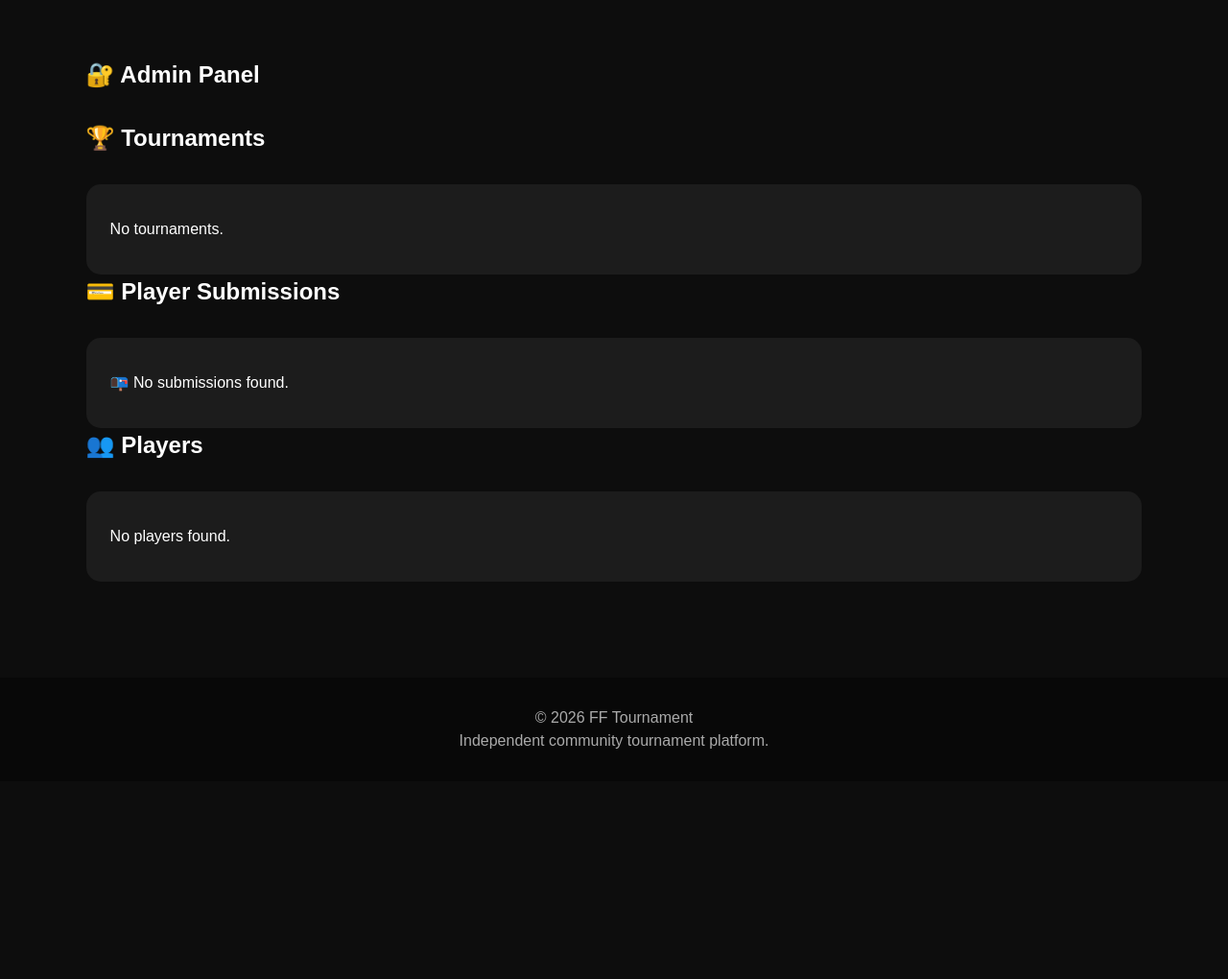
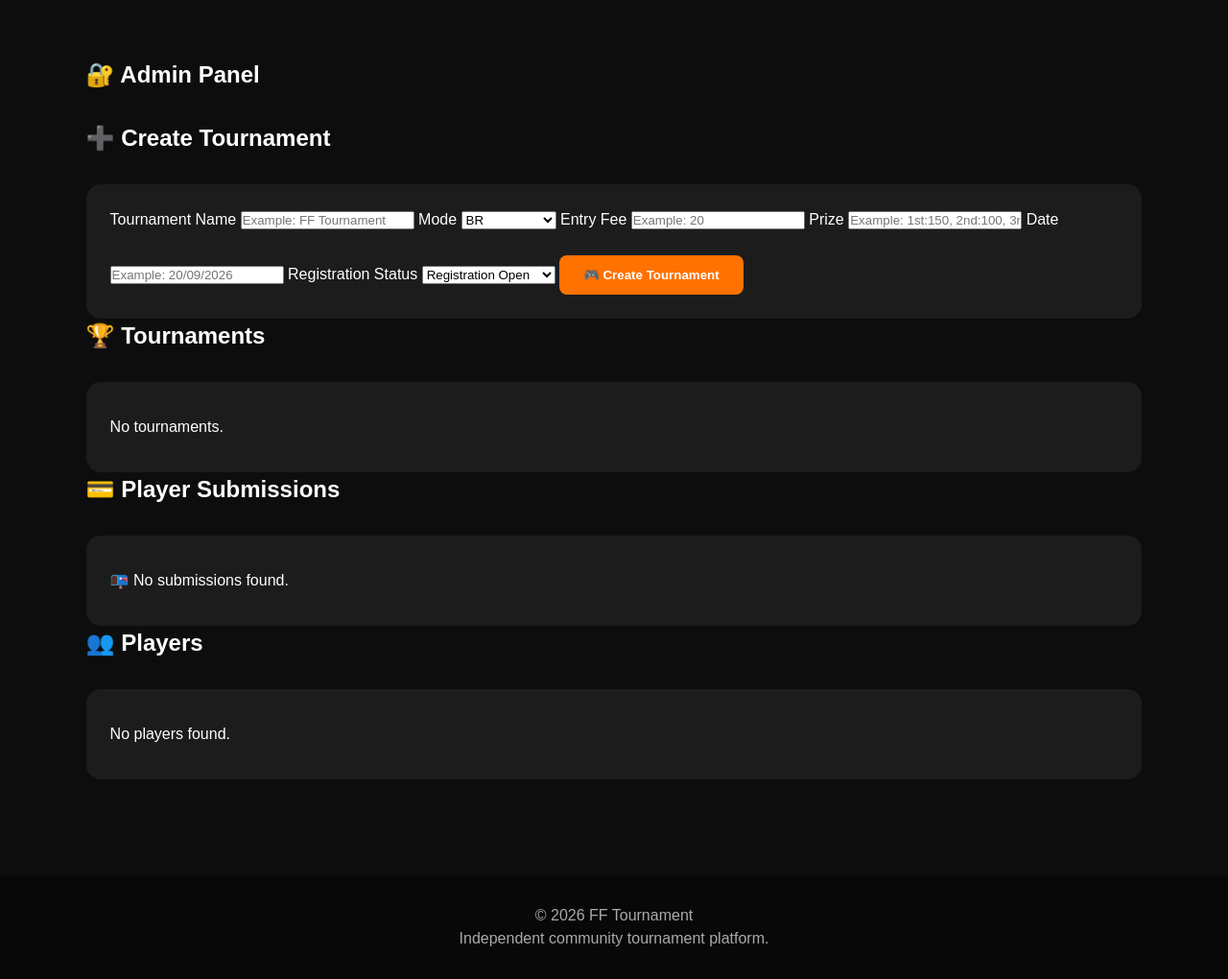
Before and after one commit to workload139-creator/Freefire-touranament, a Flask app: page /admin in a window 1280 px wide. Shown: the part 69-1089 px from the top of the page at 96% size. Before the commit the page ends 849 px from the top, so only its background shows below. Run offline with Flask 3, Linux system fonts and the light colour scheme; the visitor is signed in with stand-in values (Sample User, id 1); data that the repository does not hold is empty; some libraries are stand-ins or nearby versions.

Commit message:
Add tournament creation form to admin panel
Added a form to create tournaments with fields for name, mode, entry fee, prize, date, and registration status. Updated various sections for better organization and clarity.

```diff
--- a/templates/admin.html
+++ b/templates/admin.html
@@ -76,9 +76,121 @@ href="{{ url_for('static', filename='style.css') }}"
 </h1>
 
 
-<!-- =====================================================
-     TOURNAMENTS
-===================================================== -->
+<!-- CREATE TOURNAMENT -->
+
+<h2>
+➕ Create Tournament
+</h2>
+
+<div class="card">
+
+<form
+method="POST"
+action="{{ url_for('admin.create_tournament') }}"
+>
+
+<label>
+Tournament Name
+</label>
+
+<input
+type="text"
+name="name"
+placeholder="Example: FF Tournament"
+required
+>
+
+
+<label>
+Mode
+</label>
+
+<select name="mode" required>
+
+<option value="BR">
+BR
+</option>
+
+<option value="CS">
+CS
+</option>
+
+<option value="Lone Wolf">
+Lone Wolf
+</option>
+
+<option value="Clash Squad">
+Clash Squad
+</option>
+
+</select>
+
+
+<label>
+Entry Fee
+</label>
+
+<input
+type="number"
+name="entry"
+placeholder="Example: 20"
+min="0"
+required
+>
+
+
+<label>
+Prize
+</label>
+
+<input
+type="text"
+name="prize"
+placeholder="Example: 1st:150, 2nd:100, 3rd:50"
+>
+
+
+<label>
+Date
+</label>
+
+<input
+type="text"
+name="date"
+placeholder="Example: 20/09/2026"
+>
+
+
+<label>
+Registration Status
+</label>
+
+<select name="status">
+
+<option value="Registration Open">
+Registration Open
+</option>
+
+<option value="Registration Closed">
+Registration Closed
+</option>
+
+</select>
+
+
+<button
+class="btn"
+type="submit"
+>
+🎮 Create Tournament
+</button>
+
+</form>
+
+</div>
+
+
+<!-- TOURNAMENTS -->
 
 <h2>
 🏆 Tournaments
@@ -150,6 +262,7 @@ Room ID
 type="text"
 name="room_id"
 value="{{ t['room_id'] or '' }}"
+placeholder="Room ID"
 >
 
 
@@ -161,6 +274,7 @@ Room Password
 type="text"
 name="room_password"
 value="{{ t['room_password'] or '' }}"
+placeholder="Room Password"
 >
 
 
@@ -216,7 +330,11 @@ type="submit"
 
 
 <div class="card">
-<p>No tournaments.</p>
+
+<p>
+No tournaments.
+</p>
+
 </div>
 
 
@@ -226,9 +344,7 @@ type="submit"
 </div>
 
 
-<!-- =====================================================
-     PLAYER SUBMISSIONS
-===================================================== -->
+<!-- PLAYER SUBMISSIONS -->
 
 <h2>
 💳 Player Submissions
@@ -344,9 +460,7 @@ type="submit"
 </div>
 
 
-<!-- =====================================================
-     PLAYERS
-===================================================== -->
+<!-- PLAYERS -->
 
 <h2>
 👥 Players
@@ -375,7 +489,7 @@ UID:
 
 <p>
 Phone:
-{{ p['phone'] }}
+{{ p['phone'] or 'Not provided' }}
 </p>
 
 
@@ -417,7 +531,11 @@ href="{{ url_for('admin.admin_player', user_id=p['id']) }}"
 
 
 <div class="card">
-<p>No players found.</p>
+
+<p>
+No players found.
+</p>
+
 </div>
 
 
@@ -430,9 +548,7 @@ href="{{ url_for('admin.admin_player', user_id=p['id']) }}"
 {% else %}
 
 
-<!-- =====================================================
-     ADMIN LOGIN
-===================================================== -->
+<!-- ADMIN LOGIN -->
 
 <div class="card">
 
```
